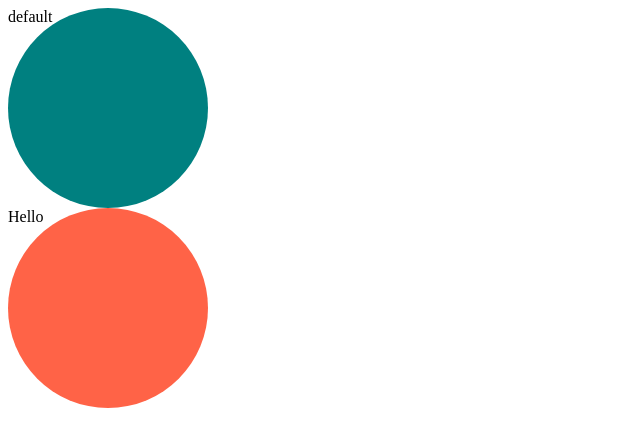
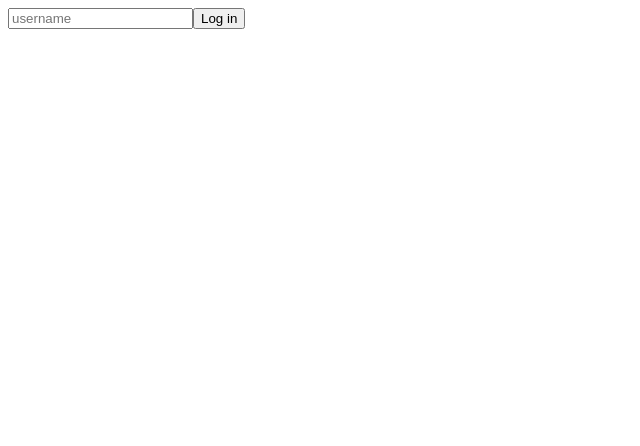
Before and after one commit to Bizeun/React_AppClone, a React (Create React App) app in the folder react_appclone/: page / in a window 1280 px wide. Shown: the top 446 px of the page, without its empty margins (0-640 px from the left). Built offline with nearby package versions, Linux system fonts and the light colour scheme.

Commit message:
To make Form
use the state by using TypeScript

```diff
--- a/react_appclone/src/App.tsx
+++ b/react_appclone/src/App.tsx
@@ -1,11 +1,28 @@
-import "./App.css";
-import Circle from "./Circle";
+import React, { useState } from "react";
 
 function App() {
+  const [value, setValue] = useState("");
+  const onChange = (event: React.FormEvent<HTMLInputElement>) => {
+    const {
+      currentTarget: { value },
+    } = event;
+    setValue(value);
+  };
+  const onSubmit = (event: React.FormEvent<HTMLFormElement>) => {
+    event.preventDefault();
+    console.log("hello", value);
+  };
   return (
     <div>
-      <Circle bgColor="teal" borderColor="yellow" />
-      <Circle bgColor="tomato" text="Hello" />
+      <form onSubmit={onSubmit}>
+        <input
+          value={value}
+          onChange={onChange}
+          type="text"
+          placeholder="username"
+        />
+        <button>Log in</button>
+      </form>
     </div>
   );
 }
--- a/react_appclone/src/Circle.tsx
+++ /dev/null
@@ -1,29 +0,0 @@
-import styled from "styled-components";
-
-interface ContainerProps {
-  bgColor: string; //required
-  borderColor: string; //required
-}
-
-interface CircleProps {
-  bgColor: string; //required
-  borderColor?: string; //optional
-  text?: string;
-}
-
-const Container = styled.div<ContainerProps>`
-  width: 200px;
-  height: 200px;
-  background-color: ${(props) => props.bgColor};
-  border-radius: 100px;
-`;
-
-function Circle({ bgColor, borderColor, text = "default" }: CircleProps) {
-  return (
-    <Container bgColor={bgColor} borderColor={borderColor ?? bgColor}>
-      {text}
-    </Container>
-  ); //default bordercolor is bgColor
-}
-
-export default Circle;
```
